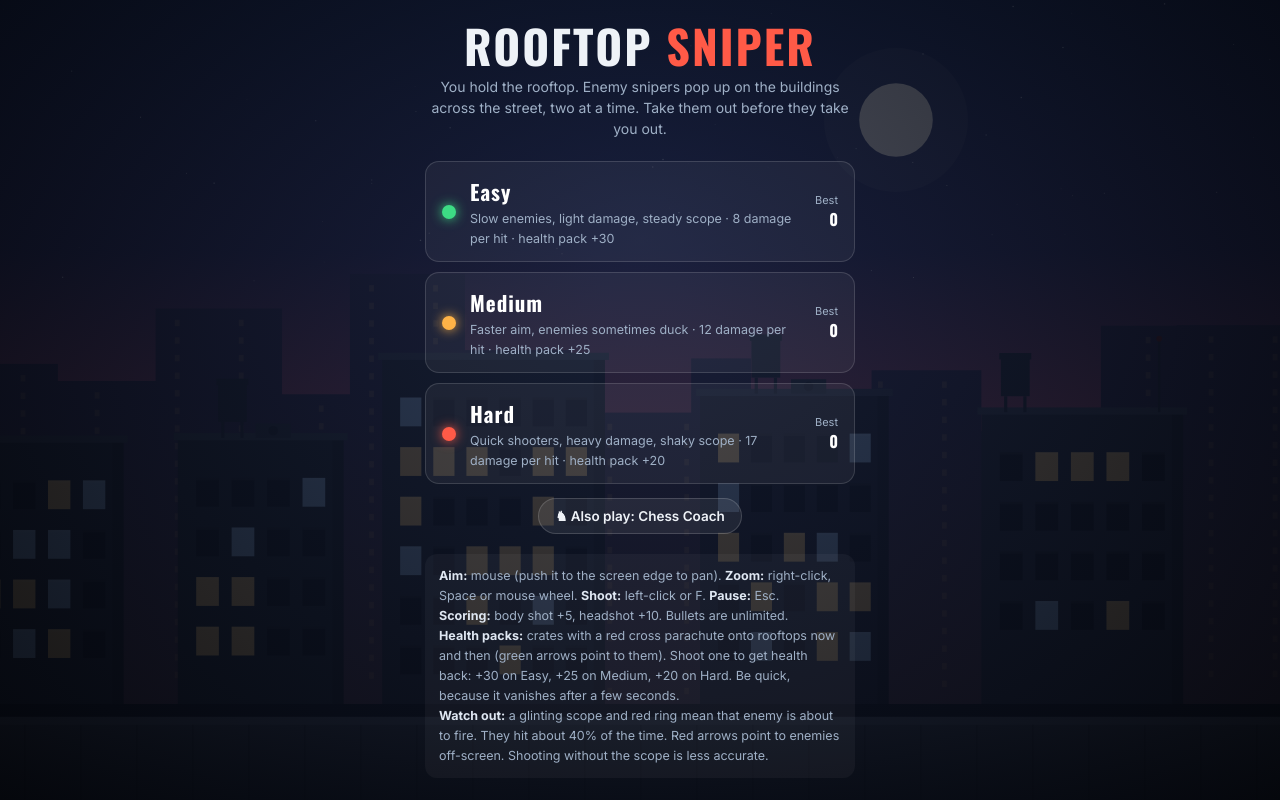
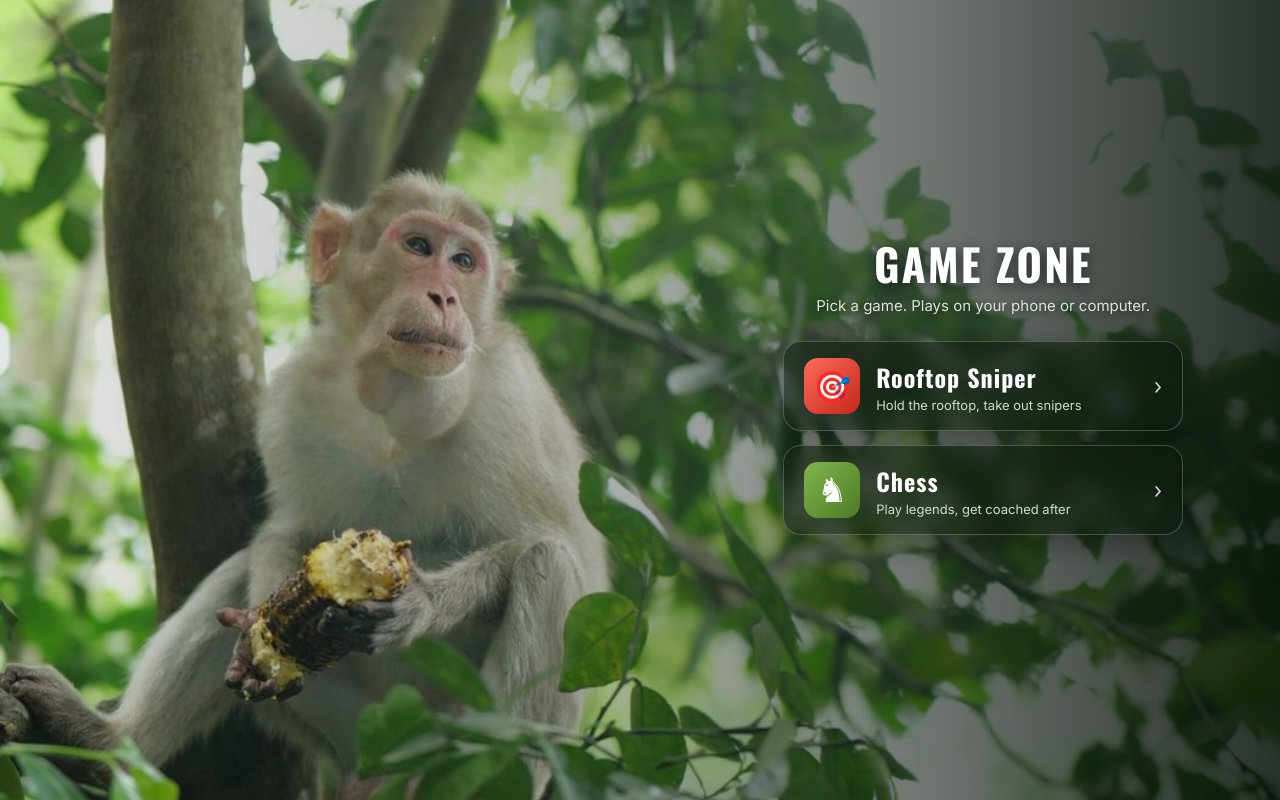
Before and after one commit to phanikumarvankayala/Rooftop_Sniper, a plain HTML site: page index.html in a window 1280 px wide. Drawn offline with nearby package versions, Linux system fonts and the light colour scheme; animation ran at ten frames a second.

Commit message:
Add files via upload

```diff
--- a/index.html
+++ b/index.html
@@ -2,63 +2,50 @@
 <html lang="en">
 <head>
 <meta charset="utf-8">
-<meta name="viewport" content="width=device-width, initial-scale=1, maximum-scale=1, user-scalable=no, viewport-fit=cover">
-<title>Rooftop Sniper</title>
-<meta name="description" content="A browser sniper game: hold the rooftop, take out enemy snipers, grab health packs. Plays on phone and desktop.">
-<meta name="theme-color" content="#05070c">
+<meta name="viewport" content="width=device-width, initial-scale=1, viewport-fit=cover">
+<title>Game Zone</title>
+<meta name="description" content="Browser games to play with friends: Rooftop Sniper and Chess Coach. Works on phone and desktop.">
+<meta name="theme-color" content="#0d1a0f">
 <link rel="icon" href="favicon.svg" type="image/svg+xml">
 <link rel="preconnect" href="https://fonts.googleapis.com">
 <link rel="preconnect" href="https://fonts.gstatic.com" crossorigin>
 <link href="https://fonts.googleapis.com/css2?family=Oswald:wght@500;700&family=Inter:wght@400;600;700&display=swap" rel="stylesheet">
-<link rel="stylesheet" href="style.css">
+<style>
+*{box-sizing:border-box;-webkit-tap-highlight-color:transparent}
+html,body{margin:0;min-height:100%;font-family:Inter,system-ui,sans-serif;color:#fff;background:#0d1a0f}
+body{min-height:100vh;min-height:100dvh;display:flex;flex-direction:column;align-items:center;justify-content:flex-end;
+  background:url('bg.jpg') center 35% / cover no-repeat;
+  padding:24px 20px calc(48px + env(safe-area-inset-bottom))}
+body::before{content:'';position:fixed;inset:0;z-index:0;
+  background:linear-gradient(180deg,rgba(0,0,0,.05) 0%,rgba(0,0,0,.15) 45%,rgba(4,14,6,.82) 80%,rgba(4,14,6,.95) 100%)}
+@media (min-width:900px){body{justify-content:center;background-position:center 62%}
+  body::before{background:linear-gradient(90deg,rgba(4,14,6,.1) 0%,rgba(4,14,6,.25) 40%,rgba(4,14,6,.85) 100%)}
+  .wrap{margin-left:auto;margin-right:6vw}}
+.wrap{position:relative;z-index:1;width:100%;max-width:400px;text-align:center}
+h1{font-family:Oswald,sans-serif;font-size:44px;letter-spacing:2px;margin:0;line-height:1;text-shadow:0 3px 14px rgba(0,0,0,.6)}
+p{margin:10px 0 26px;color:#d9e6d6;font-size:15px;text-shadow:0 2px 8px rgba(0,0,0,.7)}
+.btns{display:grid;gap:14px}
+.game{display:flex;align-items:center;gap:16px;padding:16px 20px;border-radius:18px;text-decoration:none;color:#fff;
+  background:rgba(12,24,14,.55);border:1px solid rgba(255,255,255,.22);backdrop-filter:blur(10px);-webkit-backdrop-filter:blur(10px);
+  box-shadow:0 10px 30px rgba(0,0,0,.35);transition:transform .15s,background .15s}
+.game:hover,.game:active{transform:translateY(-2px);background:rgba(20,40,22,.7)}
+.ic{width:56px;height:56px;border-radius:14px;display:grid;place-items:center;font-size:30px;flex:none}
+.sniper .ic{background:linear-gradient(135deg,#ff6b5a,#c4271b)}
+.chess .ic{background:linear-gradient(135deg,#81b64c,#4d7a26);font-size:34px}
+.game span{display:flex;flex-direction:column;text-align:left}
+.game b{font-family:Oswald,sans-serif;font-size:24px;letter-spacing:1px}
+.game small{color:#cfdccc;font-size:13px;margin-top:2px}
+.go{margin-left:auto;font-size:22px;opacity:.8}
+</style>
 </head>
 <body>
-<canvas id="c"></canvas>
-
-<div class="hud" id="hud" hidden>
-  <div class="panel"><div class="lbl">Score</div><div class="score" id="score">0</div><div class="stats"><span id="kills">0 kills</span><span id="heads">0 HS</span><span id="acc">–%</span></div></div>
-  <div class="right">
-    <div class="panel hp"><div class="lbl" id="hpLbl">Health 100</div><div class="bar"><div id="hpBar" style="width:100%"></div></div><div class="stats"><span id="lvlLbl"></span></div></div>
-    <button class="ib" id="muteBtn" aria-label="Sound">🔊</button>
-    <button class="ib" id="pauseBtn" aria-label="Pause">⏸</button>
-  </div>
-</div>
-<div class="ctrls" id="ctrls" hidden>
-  <div class="btn" id="scopeBtn">SCOPE</div>
-  <div class="btn" id="fireBtn">FIRE</div>
-</div>
-<div class="hint" id="hint" hidden></div>
-
-<div class="screen" id="menu">
-  <div class="box">
-    <h1>ROOFTOP <span>SNIPER</span></h1>
-    <p class="tag">You hold the rooftop. Enemy snipers pop up on the buildings across the street, two at a time. Take them out before they take you out.</p>
-    <div class="diffs" id="diffs"></div>
-    <a href="chess.html" style="display:inline-block;margin-top:14px;padding:9px 16px;border-radius:22px;background:rgba(255,255,255,.07);border:1px solid rgba(255,255,255,.16);color:#eef2f7;text-decoration:none;font-size:13.5px;font-weight:600">♞ Also play: Chess Coach</a>
-    <div class="how" id="how"></div>
-    <div class="rot" id="rot" hidden>Tip: turn your phone sideways for a wider view.</div>
-  </div>
-</div>
-
-<div class="screen" id="pause" hidden>
-  <div class="box"><h1>PAUSED</h1><p class="tag" id="pauseInfo"></p><div class="row"><button class="pbtn" id="quitBtn">Quit</button><button class="pbtn pri" id="resumeBtn">Resume</button></div></div>
-</div>
-
-<div class="screen" id="over" hidden>
-  <div class="box">
-    <div class="lbl">Mission over · <span id="ovDiff"></span></div>
-    <div class="big" id="ovScore">0</div>
-    <div class="newbest" id="ovBest"></div>
-    <div class="grid2">
-      <div class="cell"><strong id="ovKills">0</strong><span>Kills</span></div>
-      <div class="cell"><strong id="ovHeads">0</strong><span>Headshots</span></div>
-      <div class="cell"><strong id="ovAcc">0%</strong><span>Accuracy</span></div>
-      <div class="cell"><strong id="ovTime">0:00</strong><span>Survived</span></div>
+  <main class="wrap">
+    <h1>GAME ZONE</h1>
+    <p>Pick a game. Plays on your phone or computer.</p>
+    <div class="btns">
+      <a class="game sniper" href="sniper.html"><div class="ic">🎯</div><span><b>Rooftop Sniper</b><small>Hold the rooftop, take out snipers</small></span><div class="go">›</div></a>
+      <a class="game chess" href="chess.html"><div class="ic">♞</div><span><b>Chess</b><small>Play legends, get coached after</small></span><div class="go">›</div></a>
     </div>
-    <div class="row"><button class="pbtn" id="menuBtn">Change level</button><button class="pbtn pri" id="againBtn">Play again</button></div>
-  </div>
-</div>
-
-<script src="game.js"></script>
+  </main>
 </body>
 </html>
```
Also changed, not shown: chess.html (+1 -1 lines), sniper.html (added, +65 -0 lines), bg.jpg (added), 1 other file.
